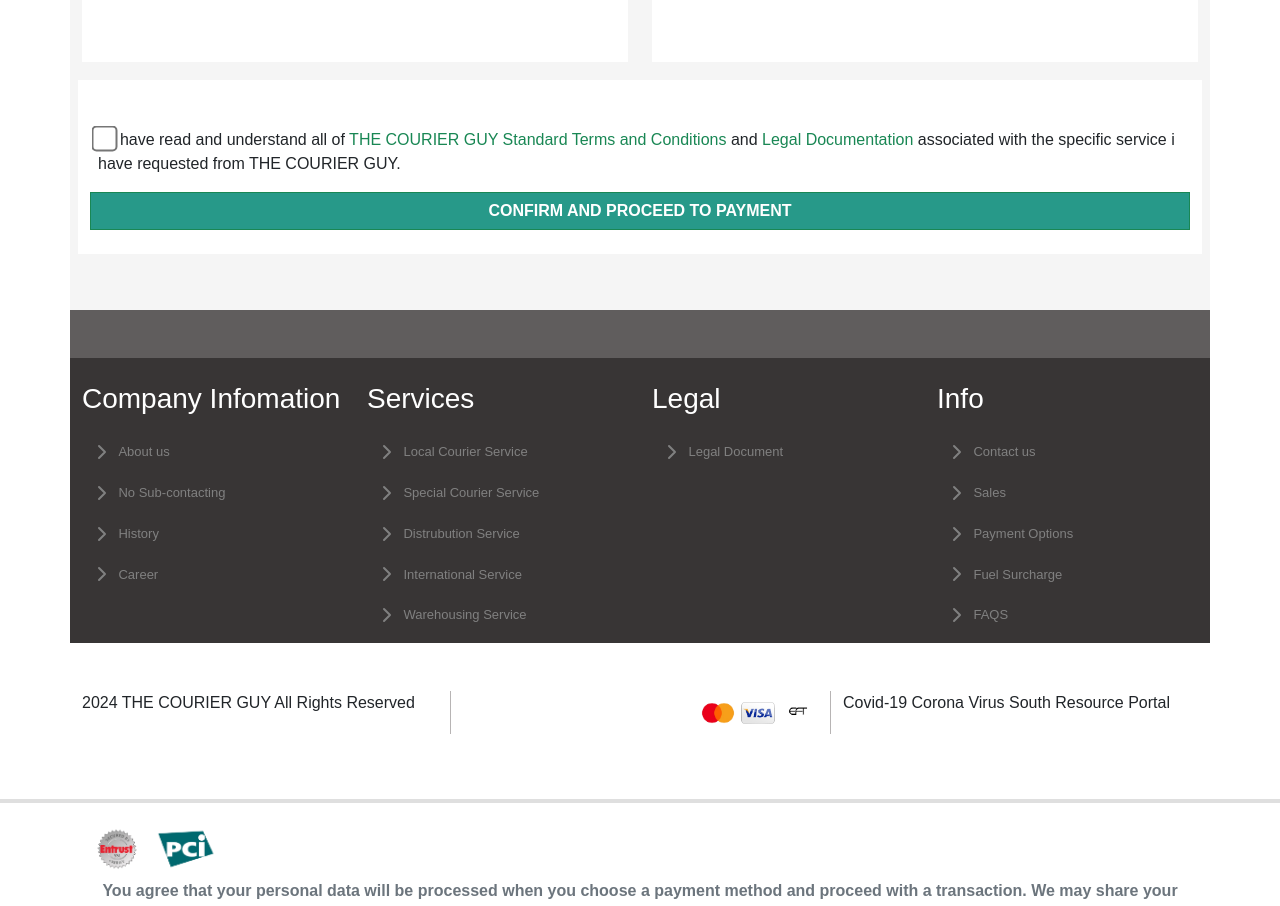
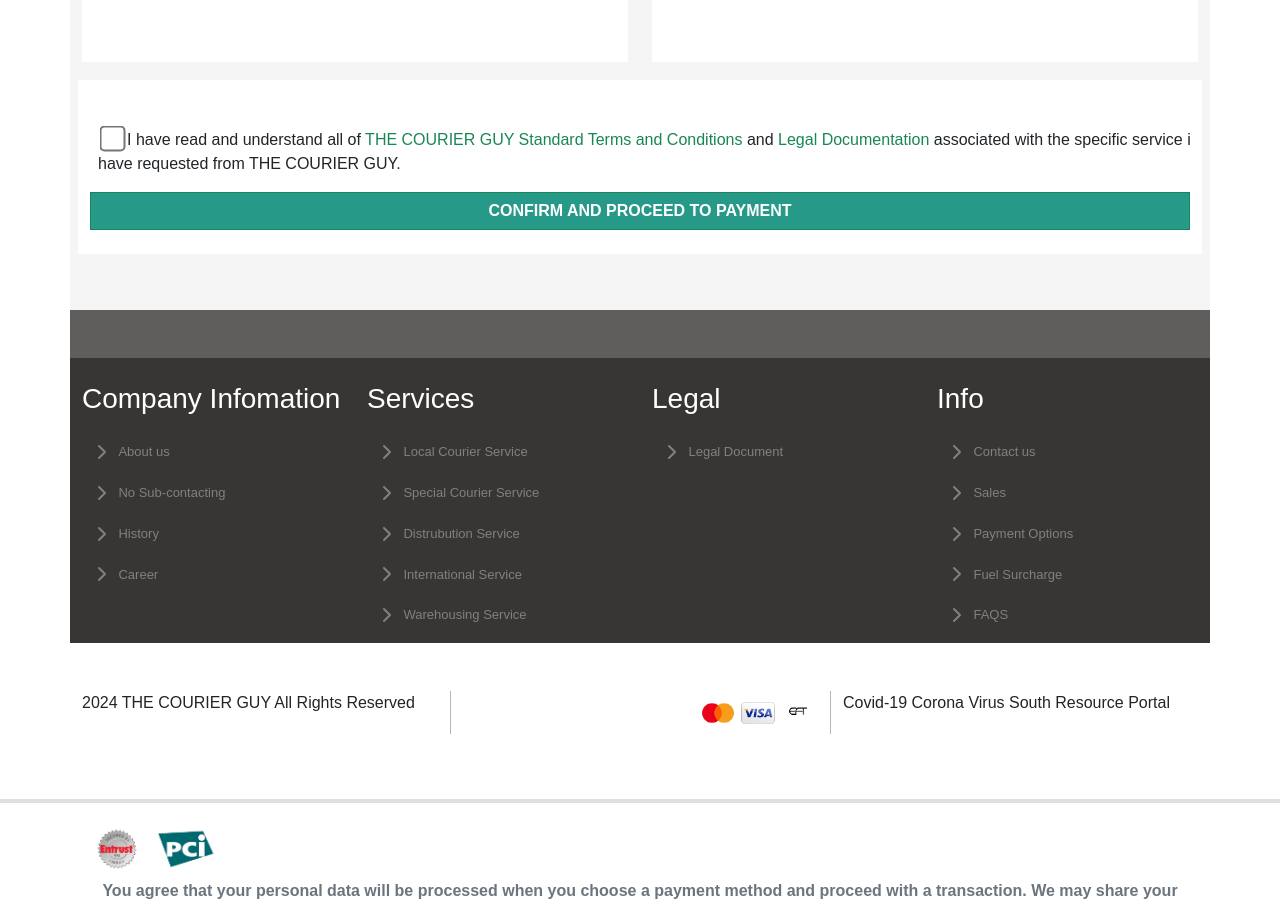
Before and after one commit to Genexis-6/clone-ui-courier, a React (Vite) app: page / in a window 1280 px wide. Shown: the part 860-1766 px from the top of the page. Built offline with nearby package versions, Linux system fonts and the light colour scheme.

Commit message:
added spacing to the check box icon

```diff
--- a/src/components/HomeSection.jsx
+++ b/src/components/HomeSection.jsx
@@ -186,7 +186,7 @@
                 <div className="row mt-5">
                   <div className="col-12 mx-2">
                     <p>
-                      <input type="checkbox" onChange={handleCheck} />I have
+                      <input type="checkbox" onChange={handleCheck} className="mx-2" />I have
                       read and understand all of{" "}
                       <span className="text-success">
                         THE COURIER GUY Standard Terms and Conditions
```
